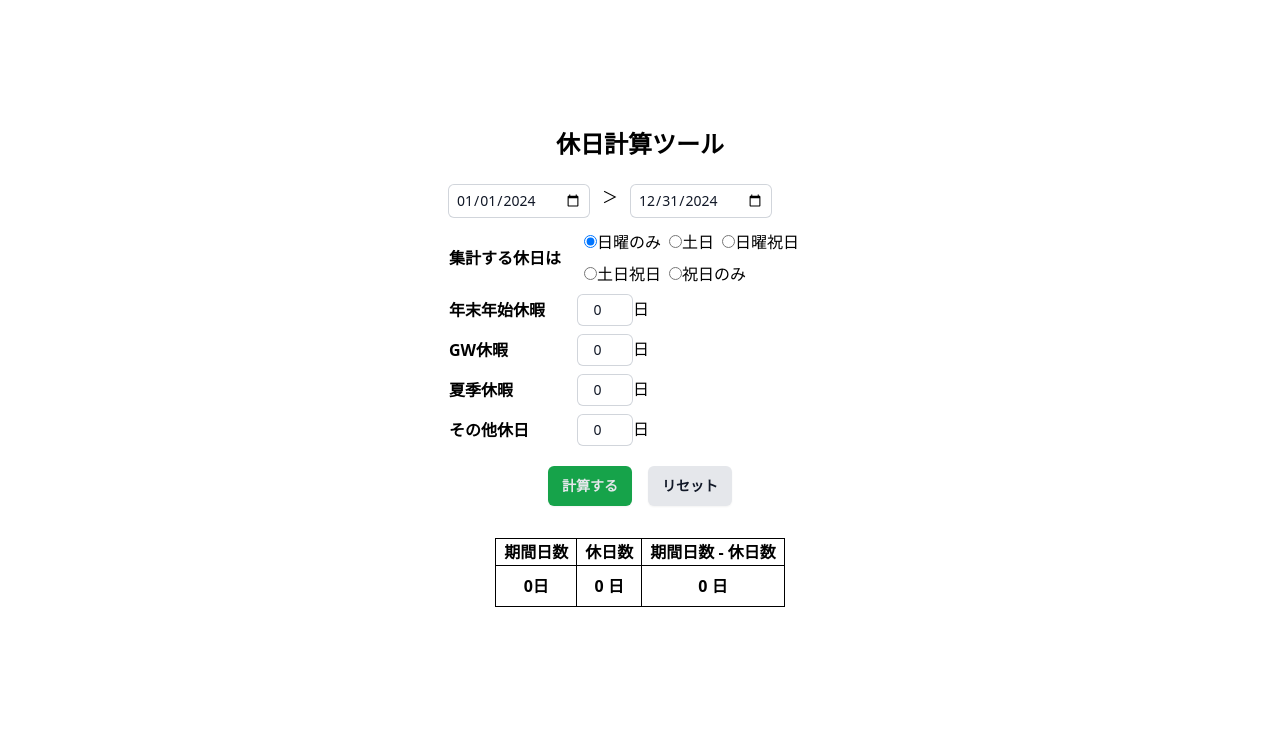
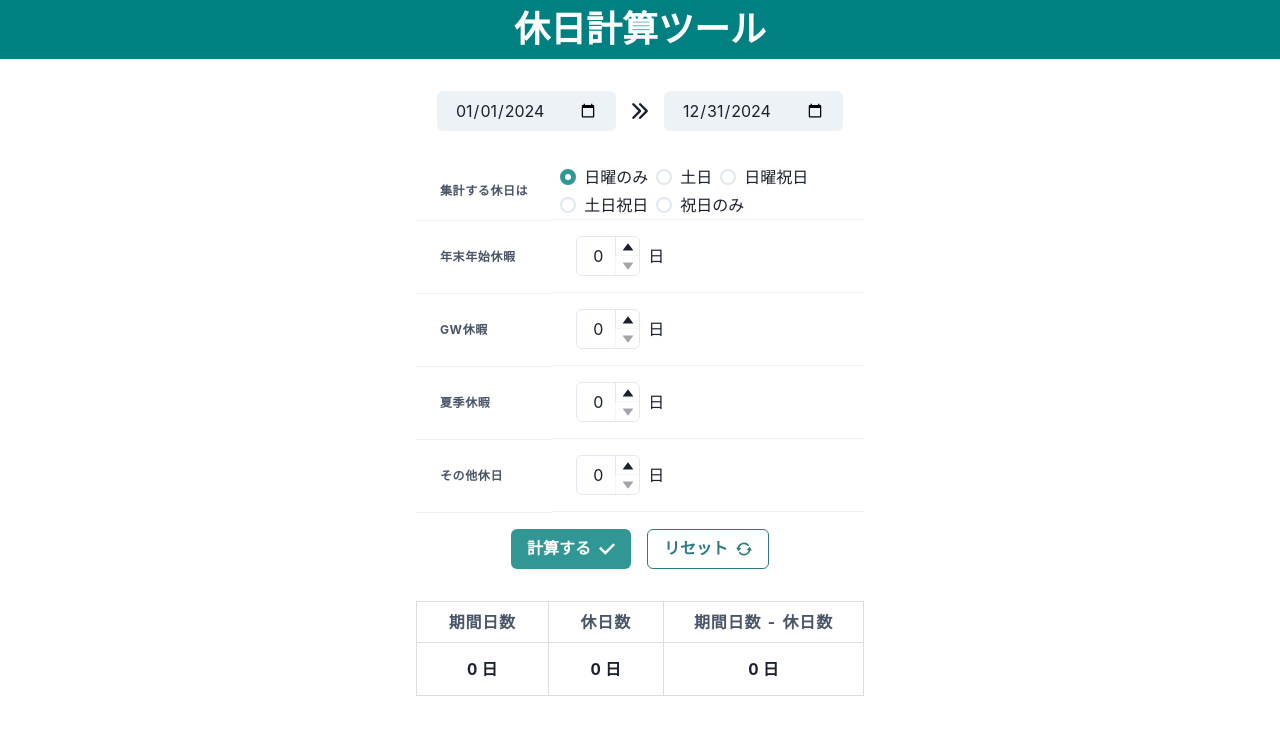
Before and after one commit to mimihokuro/holiday-calculation, a React (Vite) app: page / in a window 1280 px wide. Shown: the top 734 px of the page. Built offline with nearby package versions, Linux system fonts and the light colour scheme.

Commit message:
🔨 Chakra UIを導入、あわせてリファクタリング

```diff
--- a/package.json
+++ b/package.json
@@ -10,6 +10,11 @@
     "preview": "vite preview"
   },
   "dependencies": {
+    "@chakra-ui/icons": "^2.1.1",
+    "@chakra-ui/react": "^2.8.2",
+    "@emotion/react": "^11.13.3",
+    "@emotion/styled": "^11.13.0",
+    "framer-motion": "^11.4.0",
     "react": "^18.3.1",
     "react-dom": "^18.3.1"
   },
--- a/src/App.jsx
+++ b/src/App.jsx
@@ -3,6 +3,7 @@ import SelectDate from "./components/SelectDate";
 import SelectOptions from "./components/SelectOptions";
 import ExecuteButton from "./components/ExecuteButton";
 import DisplayResult from "./components/DisplayResult";
+import { Box, Heading } from "@chakra-ui/react";
 
 const DateCalculator = () => {
   const isHoliday = async (date) => {
@@ -31,30 +32,30 @@ const DateCalculator = () => {
   const [days, setDays] = useState(0);
 
   const [newYearHolidays, setNewYearHolidays] = useState(0);
-  const countNewYearHolidays = (e) => {
-    if (e.target.value >= 0) {
-      setNewYearHolidays(e.target.value);
+  const countNewYearHolidays = (valueAsString, valueAsNumber) => {
+    if (valueAsNumber >= 0) {
+      setNewYearHolidays(valueAsNumber);
     }
   };
 
   const [GWHolidays, setGWHolidays] = useState(0);
-  const countGWHolidays = (e) => {
-    if (e.target.value >= 0) {
-      setGWHolidays(e.target.value);
+  const countGWHolidays = (valueAsString, valueAsNumber) => {
+    if (valueAsNumber >= 0) {
+      setGWHolidays(valueAsNumber);
     }
   };
 
   const [summerHolidays, setSummerHolidays] = useState(0);
-  const countSummerHolidays = (e) => {
-    if (e.target.value >= 0) {
-      setSummerHolidays(e.target.value);
+  const countSummerHolidays = (valueAsString, valueAsNumber) => {
+    if (valueAsNumber >= 0) {
+      setSummerHolidays(valueAsNumber);
     }
   };
 
   const [otherHolidays, setOtherHolidays] = useState(0);
-  const countOtherHolidays = (e) => {
-    if (e.target.value >= 0) {
-      setOtherHolidays(e.target.value);
+  const countOtherHolidays = (valueAsString, valueAsNumber) => {
+    if (valueAsNumber >= 0) {
+      setOtherHolidays(valueAsNumber);
     }
   };
 
@@ -70,8 +71,8 @@ const DateCalculator = () => {
     setDays(0);
   };
 
-  const handleOptionChange = (e) => {
-    setOption(e.target.value);
+  const handleOptionChange = (value) => {
+    setOption(value);
   };
 
   const businessHolidays = [
@@ -174,13 +175,34 @@ const DateCalculator = () => {
   const result = { between, days, startDate, endDate };
 
   return (
-    <div className="bg-white mx-auto max-w-md py-24 sm:px-6 sm:py-32 lg:px-8">
-      <h1 className="font-bold text-2xl text-center">休日計算ツール</h1>
-      <SelectDate dateData={dateData} />
-      <SelectOptions optionData={optionData} />
-      <ExecuteButton buttonFunc={buttonFunc} />
-      <DisplayResult result={result} />
-    </div>
+    <>
+      <Heading
+        as="h1"
+        size="xl"
+        noOfLines={1}
+        bg="teal"
+        color="white"
+        p={2}
+        textAlign="center"
+      >
+        休日計算ツール
+      </Heading>
+      <Box
+        display="flex"
+        flexDirection="column"
+        bg="white"
+        justifyContent="center"
+        alignItems="center"
+        maxW="lg"
+        mx="auto"
+        p={8}
+      >
+        <SelectDate dateData={dateData} />
+        <SelectOptions optionData={optionData} />
+        <ExecuteButton buttonFunc={buttonFunc} />
+        <DisplayResult result={result} />
+      </Box>
+    </>
   );
 };
 
--- a/src/components/DisplayResult.jsx
+++ b/src/components/DisplayResult.jsx
@@ -1,28 +1,72 @@
+import {
+  Table,
+  Thead,
+  Tr,
+  Th,
+  Td,
+  Tbody,
+  TableContainer,
+  Text,
+} from "@chakra-ui/react";
+
+const THs = ["期間日数", "休日数", "期間日数 - 休日数"];
+
 const DisplayResult = ({ result }) => {
   const { between, days, startDate, endDate } = result;
   return (
-    <div className="font-bold mt-8 text-center">
+    <>
       {startDate <= endDate ? (
-        <table className="mx-auto">
-          <thead>
-            <tr>
-              <th className="px-2 border-black border">期間日数</th>
-              <th className="px-2 border-black border">休日数</th>
-              <th className="px-2 border-black border">期間日数 - 休日数</th>
-            </tr>
-          </thead>
-          <tbody>
-            <tr>
-              <td className="p-2 border-black border">{between}日</td>
-              <td className="p-2 border-black border">{days} 日</td>
-              <td className="p-2 border-black border">{between - days} 日</td>
-            </tr>
-          </tbody>
-        </table>
+        <TableContainer mt="8">
+          <Table>
+            <Thead>
+              <Tr>
+                {THs.map((data, index) => {
+                  return (
+                    <Th
+                      key={index}
+                      textAlign="center"
+                      border="1px"
+                      borderColor="#dddddd"
+                      fontWeight="bold"
+                      fontSize={16}
+                      w="md"
+                    >
+                      {data}
+                    </Th>
+                  );
+                })}
+              </Tr>
+            </Thead>
+            <Tbody>
+              <Tr>
+                {[
+                  { label: between },
+                  { label: days },
+                  { label: between - days },
+                ].map((data, index) => {
+                  return (
+                    <Td
+                      key={index}
+                      textAlign="center"
+                      border="1px"
+                      borderColor="#dddddd"
+                      fontWeight="bold"
+                      w="md"
+                    >
+                      {data.label} 日
+                    </Td>
+                  );
+                })}
+              </Tr>
+            </Tbody>
+          </Table>
+        </TableContainer>
       ) : (
-        <p className="text-red-600 text-lg">正しい期間を選択してください</p>
+        <Text color="palevioletred" mt="8" fontWeight="bold">
+          正しい期間を選択してください
+        </Text>
       )}
-    </div>
+    </>
   );
 };
 
--- a/src/components/ExecuteButton.jsx
+++ b/src/components/ExecuteButton.jsx
@@ -1,20 +1,29 @@
+import { Box, Button, ButtonGroup } from "@chakra-ui/react";
+import { RepeatIcon, CheckIcon } from "@chakra-ui/icons";
+
 const ExecuteButton = ({ buttonFunc }) => {
   const { calculateDays, resetCalculateDays } = buttonFunc;
   return (
-    <div className="flex gap-4 justify-center mt-4">
-      <button
-        className="rounded-md px-3.5 py-2.5 text-sm font-semibold text-gray-200 bg-green-600 shadow-sm hover:bg-green-500 active:bg-green-700 focus-visible:outline focus-visible:outline-2 focus-visible:outline-offset-2 focus-visible:outline-white"
+    <Box display="flex" justifyContent="center" alignItems="center">
+      <ButtonGroup spacing={4} mt={4}>
+        <Button
+          rightIcon={<CheckIcon />}
+          colorScheme="teal"
+          variant="solid"
           onClick={calculateDays}
         >
           計算する
-      </button>
-      <button
-        className="rounded-md px-3.5 py-2.5 text-sm font-semibold text-gray-900 bg-gray-200 shadow-sm hover:bg-gray-100 active:bg-gray-300 focus-visible:outline focus-visible:outline-2 focus-visible:outline-offset-2 focus-visible:outline-white"
+        </Button>
+        <Button
+          rightIcon={<RepeatIcon />}
+          colorScheme="teal"
+          variant="outline"
           onClick={resetCalculateDays}
         >
           リセット
-      </button>
-    </div>
+        </Button>
+      </ButtonGroup>
+    </Box>
   );
 };
 
--- a/src/components/SelectDate.jsx
+++ b/src/components/SelectDate.jsx
@@ -1,28 +1,31 @@
+import { ArrowRightIcon } from "@chakra-ui/icons";
+import { Input, Stack } from "@chakra-ui/react";
+
 const SelectDate = ({ dateData }) => {
   const { startDate, setStartDate, endDate, setEndDate } = dateData;
   return (
     <>
-      <div className="flex gap-3 mt-4 items-center">
-        <div className="mt-2">
-          <input
-            className="w-140 rounded-md border-0 py-1 pl-2 pr-2 text-left text-gray-900 ring-1 ring-inset ring-gray-300 placeholder:text-gray-400 focus:ring-1 focus:ring-inset focus:ring-indigo-600 sm:text-sm sm:leading-6"
+      <Stack direction="row" placeItems="center" gap={4}>
+        <Input
           type="date"
+          variant="filled"
+          size="md"
+          focusBorderColor="teal.500"
           value={startDate}
           aria-labelledby="期間開始日"
           onChange={(e) => setStartDate(e.target.value)}
         />
-        </div>
-        ＞
-        <div className="mt-2">
-          <input
-            className="w-140 rounded-md border-0 py-1 pl-2 pr-2 text-left text-gray-900 ring-1 ring-inset ring-gray-300 placeholder:text-gray-400 focus:ring-2 focus:ring-inset focus:ring-indigo-600 sm:text-sm sm:leading-6"
+        <ArrowRightIcon />
+        <Input
           type="date"
+          variant="filled"
+          size="md"
+          focusBorderColor="teal.500"
           value={endDate}
           aria-labelledby="期間終了日"
           onChange={(e) => setEndDate(e.target.value)}
         />
-        </div>
-      </div>
+      </Stack>
     </>
   );
 };
--- a/src/components/SelectOptions.jsx
+++ b/src/components/SelectOptions.jsx
@@ -1,46 +1,74 @@
+import {
+  Table,
+  Tr,
+  Th,
+  Td,
+  Tbody,
+  TableContainer,
+  Radio,
+  RadioGroup,
+  Stack,
+  NumberInput,
+  NumberInputField,
+  NumberInputStepper,
+  NumberIncrementStepper,
+  NumberDecrementStepper,
+} from "@chakra-ui/react";
+
 const SelectOptions = ({ optionData }) => {
   const { option, businessHolidays, optionHolidays, handleOptionChange } =
     optionData;
 
   return (
-    <table className="mt-2">
-      <tbody>
-        <tr>
-          <th className="w-32 text-left">集計する休日は</th>
-          <td className="flex gap-2 flex-wrap py-1 pl-2 pr-2">
+    <TableContainer>
+      <Table variant="simple" mt={8}>
+        <Tbody>
+          <Tr>
+            <Th w={32} textAlign="left">
+              集計する休日は
+            </Th>
+            <Td display="flex" gap={2} flexWrap="wrap" py={1} px={2}>
+              <RadioGroup value={option} onChange={handleOptionChange}>
+                <Stack direction="row" flexWrap="wrap">
                   {optionHolidays.map((oh) => {
                     return (
-                <label key={oh.value}>
-                  <input
-                    type="radio"
-                    value={oh.value}
-                    checked={option === oh.value}
-                    onChange={handleOptionChange}
-                  />
+                      <Radio key={oh.value} colorScheme="teal" value={oh.value}>
                         {oh.title}
-                </label>
+                      </Radio>
                     );
                   })}
-          </td>
-        </tr>
+                </Stack>
+              </RadioGroup>
+            </Td>
+          </Tr>
           {businessHolidays.map((bh) => {
             return (
-            <tr key={bh.title}>
-              <th className="w-32 text-left">{bh.title}</th>
-              <td className="py-1">
-                <input
-                  className="w-14 rounded-md border-0 py-1 pl-2 pr-2 text-center text-gray-900 ring-1 ring-inset ring-gray-300 placeholder:text-gray-400 focus:ring-2 focus:ring-inset focus:ring-indigo-600 sm:text-sm sm:leading-6"
-                  type="number"
+              <Tr key={bh.title}>
+                <Th w={32} textAlign="left">
+                  {bh.title}
+                </Th>
+                <Td display="flex" placeItems="center" gap={2}>
+                  <NumberInput
+                    maxW={16}
+                    min={0}
                     value={bh.value}
                     onChange={bh.doing}
-                />
+                    focusBorderColor="teal.500"
+                  >
+                    <NumberInputField />
+                    <NumberInputStepper>
+                      <NumberIncrementStepper />
+                      <NumberDecrementStepper />
+                    </NumberInputStepper>
+                  </NumberInput>
                   日
-              </td>
-            </tr>
+                </Td>
+              </Tr>
             );
           })}
-      </tbody>
-    </table>
+        </Tbody>
+      </Table>
+    </TableContainer>
   );
 };
 
--- a/src/main.jsx
+++ b/src/main.jsx
@@ -1,10 +1,13 @@
-import { StrictMode } from 'react'
-import { createRoot } from 'react-dom/client'
-import App from './App.jsx'
-import './index.css'
+import { ChakraProvider } from "@chakra-ui/react";
+import { StrictMode } from "react";
+import { createRoot } from "react-dom/client";
+import App from "./App.jsx";
+import "./index.css";
 
-createRoot(document.getElementById('root')).render(
+createRoot(document.getElementById("root")).render(
   <StrictMode>
-    <App />
-  </StrictMode>,
-)
+    <ChakraProvider>
+      <App />
+    </ChakraProvider>
+  </StrictMode>
+);
```
Also changed, not shown: 2 other files (tests, documents, lock files or other folders). Lines whose indentation alone changed are shown as unchanged.
